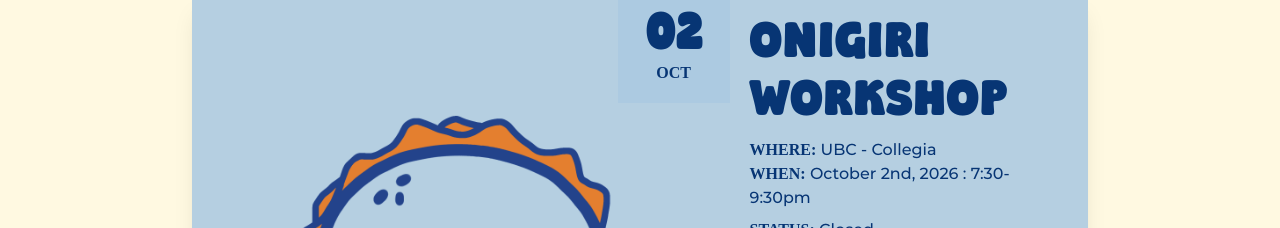
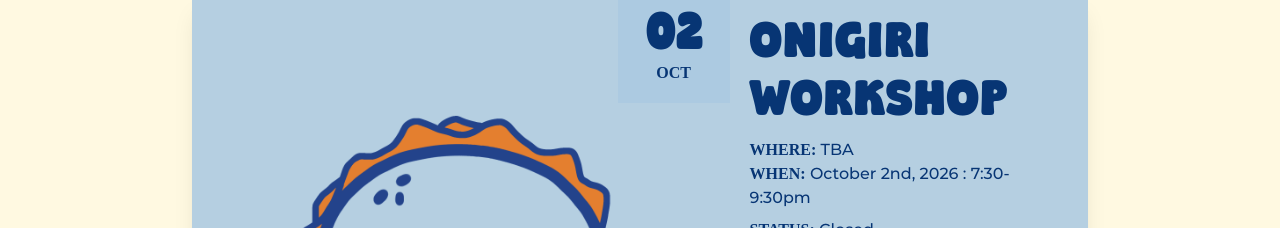
Before and after one commit to sushiroll123/UBC-Cooking-Club-Website, a Next.js app: page / in a window 1280 px wide. Shown: the part 961-1189 px from the top of the page. Built offline with nearby package versions, Linux system fonts and the light colour scheme; a web font is replaced by a local one.

Commit message:
updated onigiri location

```diff
--- a/src/data/events.ts
+++ b/src/data/events.ts
@@ -27,7 +27,7 @@ export const upcomingEvents: EventType[] = [
     imagePath: "/graphics/taco.png",
     date: "02",
     month: "OCT",
-    location: "UBC - Collegia",
+    location: "TBA",
     time: "October 2nd, 2026 : 7:30-9:30pm",
     registerLink: "",
     isOpen: false,
```
